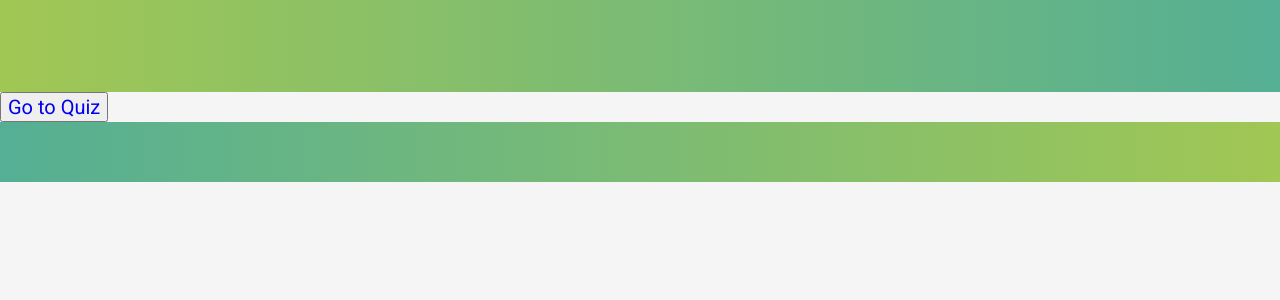
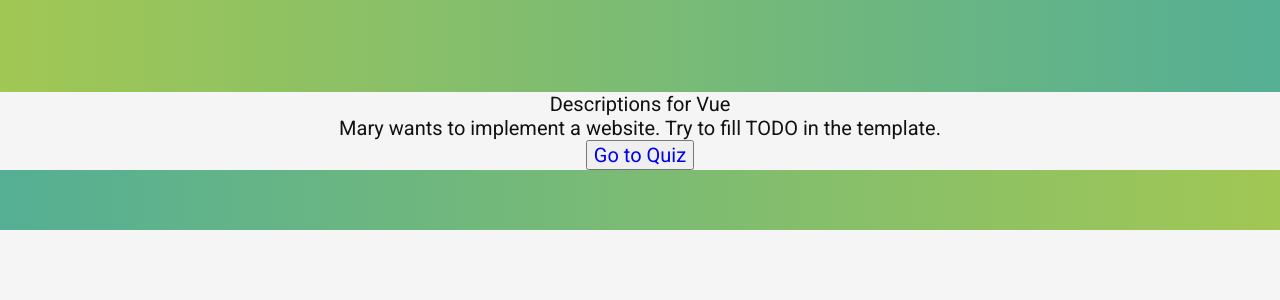
Before and after one commit to zeroshen/client, a Vue app: page /game/1 in a window 1280 px wide. Shown: the top 300 px of the page. Built offline with nearby package versions, Linux system fonts and the light colour scheme; a web font is replaced by a local one.

Commit message:
Add description for game

```diff
--- a/src/views/GamesLevelOneView.vue
+++ b/src/views/GamesLevelOneView.vue
@@ -1,9 +1,22 @@
 <script setup></script>
 
-<style></style>
+<style>
+.page-view {
+  display: flex;
+  flex-direction: column;
+  justify-content: center;
+  align-items: center;
+}
+</style>
 
 <template>
-  <router-link to="../game/1/quiz">
-    <button>Go to Quiz</button>
-  </router-link>
+  <section class="page-view">
+    <div>Descriptions for Vue</div>
+    <div>
+      Mary wants to implement a website. Try to fill TODO in the template.
+    </div>
+    <router-link to="../game/1/quiz">
+      <button>Go to Quiz</button>
+    </router-link>
+  </section>
 </template>
```
